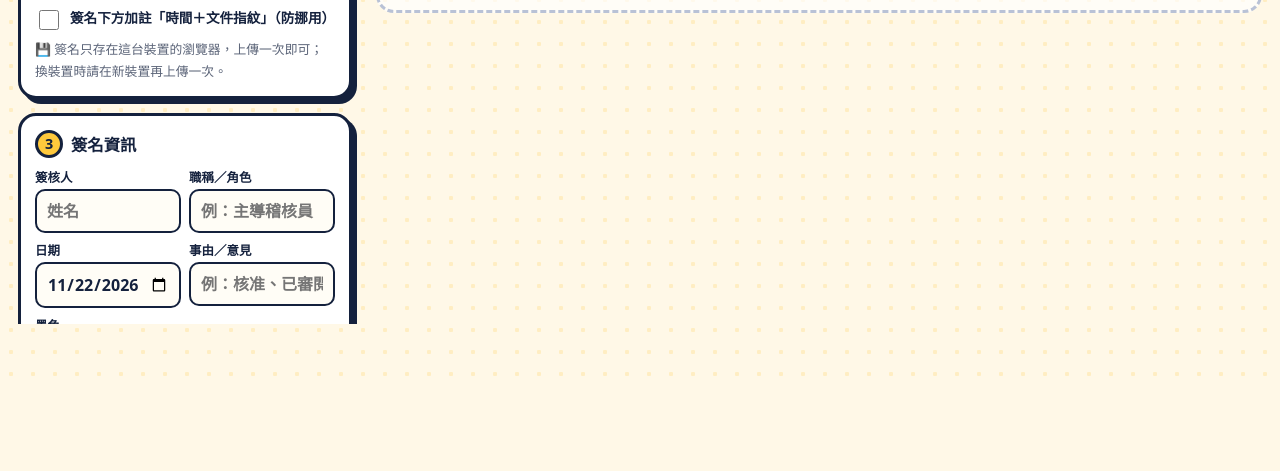
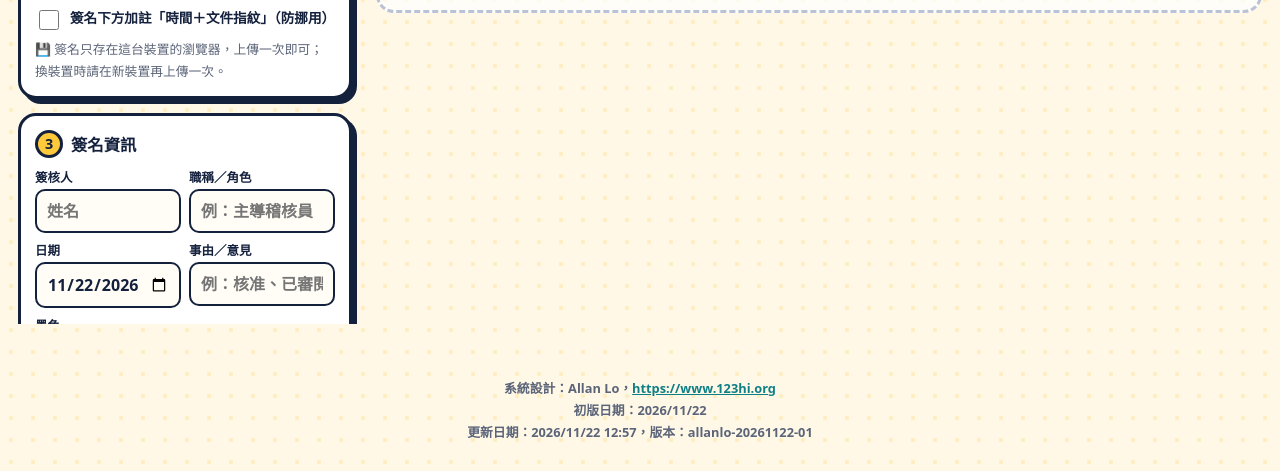
Before and after one commit to allanloplus/signature, a plain HTML site: page index.html in a window 1280 px wide. Shown: the part 583-1054 px from the top of the page. Before the commit the page ends 961 px from the top, so only its background shows below. Drawn offline with Linux system fonts and the light colour scheme.

Commit message:
Add design credit, dates and version to the footer
Co-Authored-By: Claude Fable 5.2 <noreply@anthropic.com>
Claude-Session: https://claude.ai/code/session_01C7NPA6AMzx1LsQDugGVs54

```diff
--- a/css/app.css
+++ b/css/app.css
@@ -78,6 +78,8 @@ body.placing .page{cursor:crosshair;outline:4px dashed var(--teal);outline-offse
 .dlg-body .row{justify-content:center}.dlg-body .form{text-align:left}
 #dlgDraw{width:min(680px,96vw)}
 #pad{width:100%;aspect-ratio:5/2;border:3px dashed var(--teal);border-radius:14px;background:#fffdf6;touch-action:none;cursor:crosshair}
+.site-foot{max-width:1500px;margin:0 auto;padding:0 18px 28px;text-align:center;font-size:.8rem;font-weight:700;color:#5b6478;line-height:1.7}
+.site-foot a{color:var(--teal2);font-weight:800}
 .mbar{display:none}
 
 /* ---------- 手機 ---------- */
@@ -85,7 +87,8 @@ body.placing .page{cursor:crosshair;outline:4px dashed var(--teal);outline-offse
   .top{padding:8px 10px}.brand h1{font-size:1.05rem}.brand p{display:none}.ava{width:40px;height:40px}
   #btnShare span{display:none}.top-actions{flex-wrap:nowrap;gap:6px}.brand{gap:8px}.top .btn{padding:8px 10px;font-size:.82rem;min-height:40px}
   .guide{padding:0 10px;margin-top:10px;gap:10px}.guide img{height:66px}.bubble{font-size:.86rem;padding:9px 12px;margin-bottom:6px}
-  .layout{display:block;padding:0 10px 110px;margin-top:10px}
+  .layout{display:block;padding:0 10px 24px;margin-top:10px}
+  .site-foot{padding:0 12px 96px}
   .panel{position:fixed;left:0;right:0;bottom:64px;top:auto;z-index:40;max-height:72vh;padding:14px 12px 16px;background:var(--cream);border-top:var(--line);border-radius:22px 22px 0 0;box-shadow:0 -6px 0 #14213d22;transform:translateY(110%);transition:transform .25s;overscroll-behavior:contain}
   body.sheet .panel{transform:none}
   .card{box-shadow:3px 3px 0 var(--navy)}
--- a/index.html
+++ b/index.html
@@ -102,6 +102,12 @@
   </section>
 </main>
 
+<footer class="site-foot">
+  <p>系統設計：Allan Lo，<a href="https://www.123hi.org" target="_blank" rel="noopener">https://www.123hi.org</a></p>
+  <p>初版日期：2026/11/22</p>
+  <p>更新日期：2026/11/22 12:57，版本：allanlo-20261122-01</p>
+</footer>
+
 <nav class="mbar">
   <button id="mTools" class="btn yellow">🧰 工具／簽名</button>
   <button id="mPdf" class="btn teal" disabled>⬇️ PDF</button>
```
Also changed, not shown: 1 other file.
